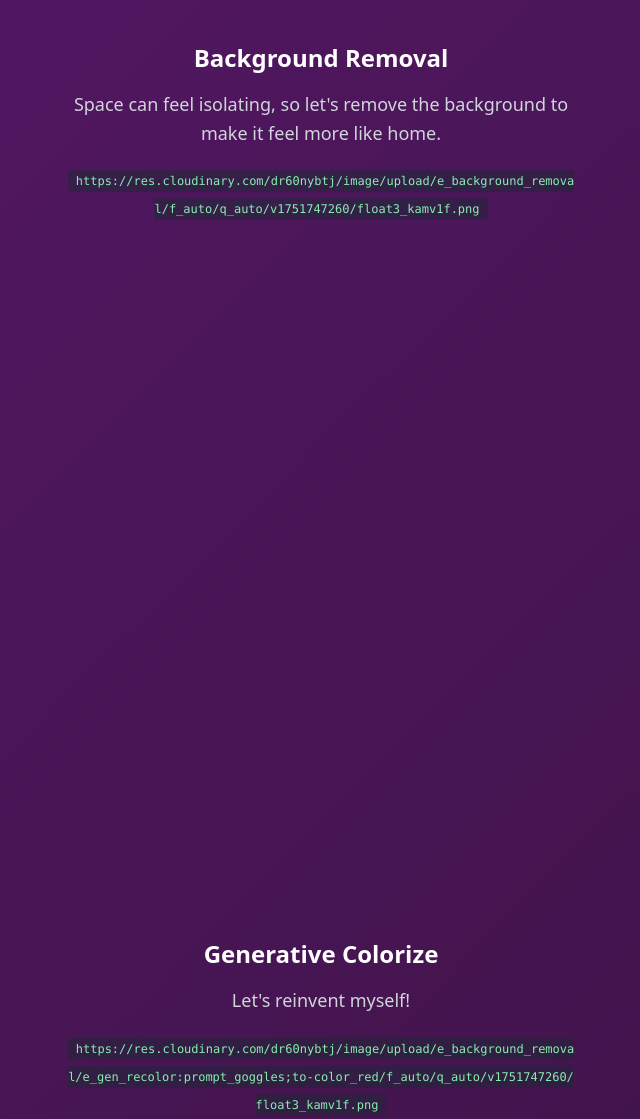
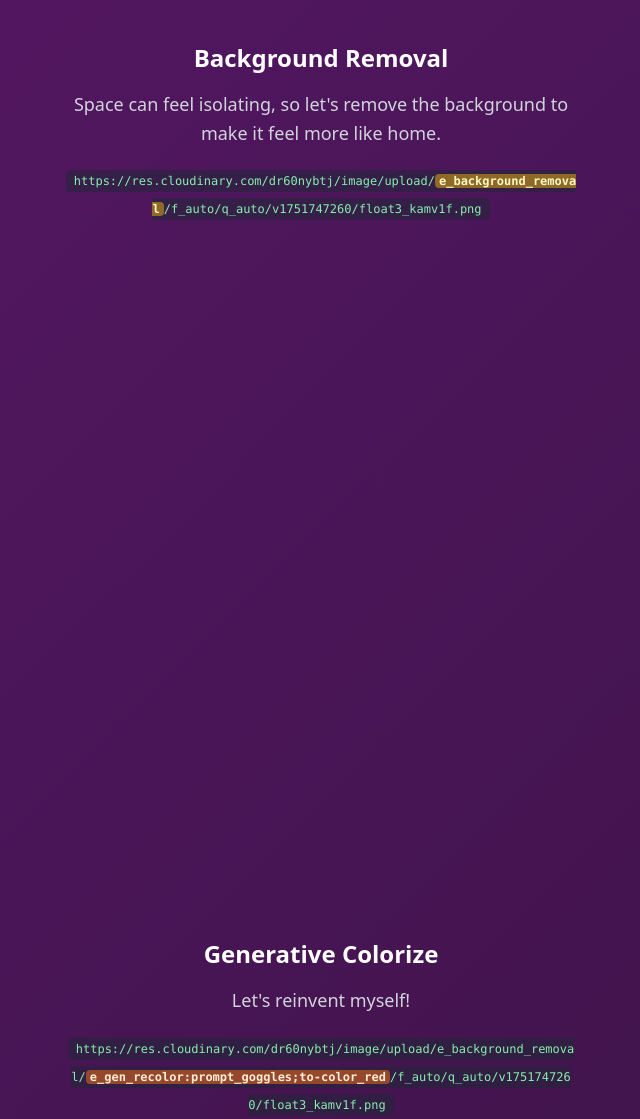
Before and after one commit to jlooper/scroll-d3, a website: page index.html in a window 1280 px wide. Shown: the part 2079-3198 px from the top of the page, without its empty margins (639-1279 px from the left). Drawn offline with nearby package versions, Linux system fonts and the light colour scheme; files that its build step writes are made by us from their sources.

Commit message:
feat: Add scroll-triggered code highlights for educational emphasis
- Add scroll-triggered code highlights across 6 sections
- Each transformation parameter highlights in unique colors when scrolled 50% through section
- Implement reusable highlight system with configurable timing
- Refactor CSS to use DRY principles with base highlight styles
- Add comprehensive documentation and constants for maintainability
- Update README with feature description and color mapping

Sections and colors:
- Background Removal: e_background_removal (Yellow)
- Generative Colorize: e_gen_recolor:prompt_goggles;to-color_red (Orange)
- Aurora Effect: e_art:aurora (Purple)
- Opacity: o_30 (Blue)
- Generative Background Replace: e_gen_background_replace (Green)
- Pixelate: e_pixelate:50 (Red)

Closes #1

```diff
--- a/index.html
+++ b/index.html
@@ -117,7 +117,7 @@
               <h2 class="text-2xl font-bold text-white mb-4">Background Removal</h2>
               <p class="text-gray-300 leading-relaxed mb-4">Space can feel isolating, so let's remove the background to make it feel more like home.</p>
               <code class="text-xs text-green-300 bg-gray-800/50 px-2 py-1 rounded break-all">
-                https://res.cloudinary.com/dr60nybtj/image/upload/e_background_removal/f_auto/q_auto/v1751747260/float3_kamv1f.png
+                https://res.cloudinary.com/dr60nybtj/image/upload/<span class="code-highlight transition-all duration-500">e_background_removal</span>/f_auto/q_auto/v1751747260/float3_kamv1f.png
               </code>
             </div>
           </section>
@@ -134,7 +134,7 @@
               <h2 class="text-2xl font-bold text-white mb-4">Generative Colorize</h2>
               <p class="text-gray-300 leading-relaxed mb-4">Let's reinvent myself!</p>
               <code class="text-xs text-green-300 bg-gray-800/50 px-2 py-1 rounded break-all">
-                https://res.cloudinary.com/dr60nybtj/image/upload/e_background_removal/e_gen_recolor:prompt_goggles;to-color_red/f_auto/q_auto/v1751747260/float3_kamv1f.png
+                https://res.cloudinary.com/dr60nybtj/image/upload/e_background_removal/<span class="code-highlight-2 transition-all duration-500">e_gen_recolor:prompt_goggles;to-color_red</span>/f_auto/q_auto/v1751747260/float3_kamv1f.png
               </code>
             </div>
           </section>
@@ -151,7 +151,7 @@
               <h2 class="text-2xl font-bold text-white mb-4">Aurora Effect</h2>
               <p class="text-gray-300 leading-relaxed mb-4">Woah! Solar flare!</p>
               <code class="text-xs text-green-300 bg-gray-800/50 px-2 py-1 rounded break-all">
-                https://res.cloudinary.com/dr60nybtj/image/upload/e_art:aurora/e_background_removal/f_auto/q_auto/v1751747260/float3_kamv1f.png
+                https://res.cloudinary.com/dr60nybtj/image/upload/<span class="code-highlight-3 transition-all duration-500">e_art:aurora</span>/e_background_removal/f_auto/q_auto/v1751747260/float3_kamv1f.png
               </code>
             </div>
           </section>
@@ -168,7 +168,7 @@
               <h2 class="text-2xl font-bold text-white mb-4">Opacity</h2>
               <p class="text-gray-300 leading-relaxed mb-4">I'm feeling faint!</p>
               <code class="text-xs text-green-300 bg-gray-800/50 px-2 py-1 rounded break-all">
-                https://res.cloudinary.com/dr60nybtj/image/upload/o_30/e_background_removal/f_auto/q_auto/v1751747260/float3_kamv1f.png
+                https://res.cloudinary.com/dr60nybtj/image/upload/<span class="code-highlight-4 transition-all duration-500">o_30</span>/e_background_removal/f_auto/q_auto/v1751747260/float3_kamv1f.png
               </code>
             </div>
           </section>
@@ -185,7 +185,7 @@
               <h2 class="text-2xl font-bold text-white mb-4">Generative Background Replace</h2>
               <p class="text-gray-300 leading-relaxed mb-4">Where am I?</p>
               <code class="text-xs text-green-300 bg-gray-800/50 px-2 py-1 rounded break-all">
-                https://res.cloudinary.com/dr60nybtj/image/upload/e_gen_background_replace/f_auto/q_auto/v1751747260/float3_kamv1f.png
+                https://res.cloudinary.com/dr60nybtj/image/upload/<span class="code-highlight-5 transition-all duration-500">e_gen_background_replace</span>/f_auto/q_auto/v1751747260/float3_kamv1f.png
               </code>
             </div>
           </section>
@@ -202,7 +202,7 @@
               <h2 class="text-2xl font-bold text-white mb-4">Pixelate</h2>
               <p class="text-gray-300 leading-relaxed mb-4">I feel like going incognito. Let's add some pixels.</p>
               <code class="text-xs text-green-300 bg-gray-800/50 px-2 py-1 rounded break-all">
-                https://res.cloudinary.com/dr60nybtj/image/upload/e_pixelate:50/e_background_removal/f_auto/q_auto/v1751747260/float3_kamv1f.png
+                https://res.cloudinary.com/dr60nybtj/image/upload/<span class="code-highlight-6 transition-all duration-500">e_pixelate:50</span>/e_background_removal/f_auto/q_auto/v1751747260/float3_kamv1f.png
               </code>
             </div>
           </section>
--- a/main.js
+++ b/main.js
@@ -228,6 +228,81 @@ document.addEventListener('DOMContentLoaded', function() {
       .style('opacity', 1);
   }
 
+  // Constants for code highlight functionality
+  const HIGHLIGHT_CONFIG = {
+    THRESHOLD: 0.5,           // Trigger when 50% visible
+    ROOT_MARGIN: '0px 0px -25% 0px',
+    ANIMATION_DELAY: 500,      // Delay for dramatic effect (ms)
+    TRANSITION_DURATION: 500   // CSS transition duration (ms)
+  };
+
+  // Configuration for scroll-triggered code highlights
+  // Each section gets a unique highlight color when scrolled to 50% visibility
+  const highlightConfigs = [
+    {
+      sectionIndex: '1',
+      highlightClass: 'code-highlight',
+      triggered: false,
+      description: 'Background Removal - Yellow highlight'
+    },
+    {
+      sectionIndex: '2',
+      highlightClass: 'code-highlight-2',
+      triggered: false,
+      description: 'Generative Colorize - Orange highlight'
+    },
+    {
+      sectionIndex: '3',
+      highlightClass: 'code-highlight-3',
+      triggered: false,
+      description: 'Aurora Effect - Purple highlight'
+    },
+    {
+      sectionIndex: '4',
+      highlightClass: 'code-highlight-4',
+      triggered: false,
+      description: 'Opacity - Blue highlight'
+    },
+    {
+      sectionIndex: '5',
+      highlightClass: 'code-highlight-5',
+      triggered: false,
+      description: 'Generative Background Replace - Green highlight'
+    },
+    {
+      sectionIndex: '6',
+      highlightClass: 'code-highlight-6',
+      triggered: false,
+      description: 'Pixelate - Red highlight'
+    }
+  ];
+
+  // Create intersection observers for each code highlight
+  highlightConfigs.forEach(config => {
+    const codeHighlight = d3.select(`.${config.highlightClass}`);
+    const section = d3.select(`[data-index="${config.sectionIndex}"]`).node();
+
+    if (section && codeHighlight.node()) {
+      const observer = new window.IntersectionObserver((entries) => {
+        entries.forEach(entry => {
+          if (entry.isIntersecting && !config.triggered) {
+            // Trigger highlight with dramatic delay
+            setTimeout(() => {
+              codeHighlight.classed('highlighted', true);
+              config.triggered = true;
+              console.log(`Highlight triggered: ${config.description}`);
+            }, HIGHLIGHT_CONFIG.ANIMATION_DELAY);
+          }
+        });
+      }, {
+        threshold: HIGHLIGHT_CONFIG.THRESHOLD,
+        rootMargin: HIGHLIGHT_CONFIG.ROOT_MARGIN
+      });
+
+      observer.observe(section);
+    }
+  });
+
   // Interactive Transformation Section
   const transformationInput = d3.select('#transformation-input');
   const applyButton = d3.select('#apply-transform');
--- a/style.css
+++ b/style.css
@@ -67,6 +67,36 @@ body {
   transition: opacity 0.3s ease, transform 0.3s ease;
 }
 
+/* Code highlight animation - Base styles for all highlights */
+[class^="code-highlight"] {
+  @apply bg-transparent text-green-300 px-1 rounded transition-all duration-500;
+}
+
+/* Individual highlight colors for different sections */
+.code-highlight.highlighted {
+  @apply bg-yellow-500/50 text-yellow-100 font-semibold;
+}
+
+.code-highlight-2.highlighted {
+  @apply bg-orange-500/50 text-orange-100 font-semibold;
+}
+
+.code-highlight-3.highlighted {
+  @apply bg-purple-500/50 text-purple-100 font-semibold;
+}
+
+.code-highlight-4.highlighted {
+  @apply bg-blue-500/50 text-blue-100 font-semibold;
+}
+
+.code-highlight-5.highlighted {
+  @apply bg-green-500/50 text-green-100 font-semibold;
+}
+
+.code-highlight-6.highlighted {
+  @apply bg-red-500/50 text-red-100 font-semibold;
+}
+
 /* Mobile adjustments */
 @media (max-width: 1024px) {
   #scrolly-container {
```
Also changed, not shown: README.md, 1 other file.
